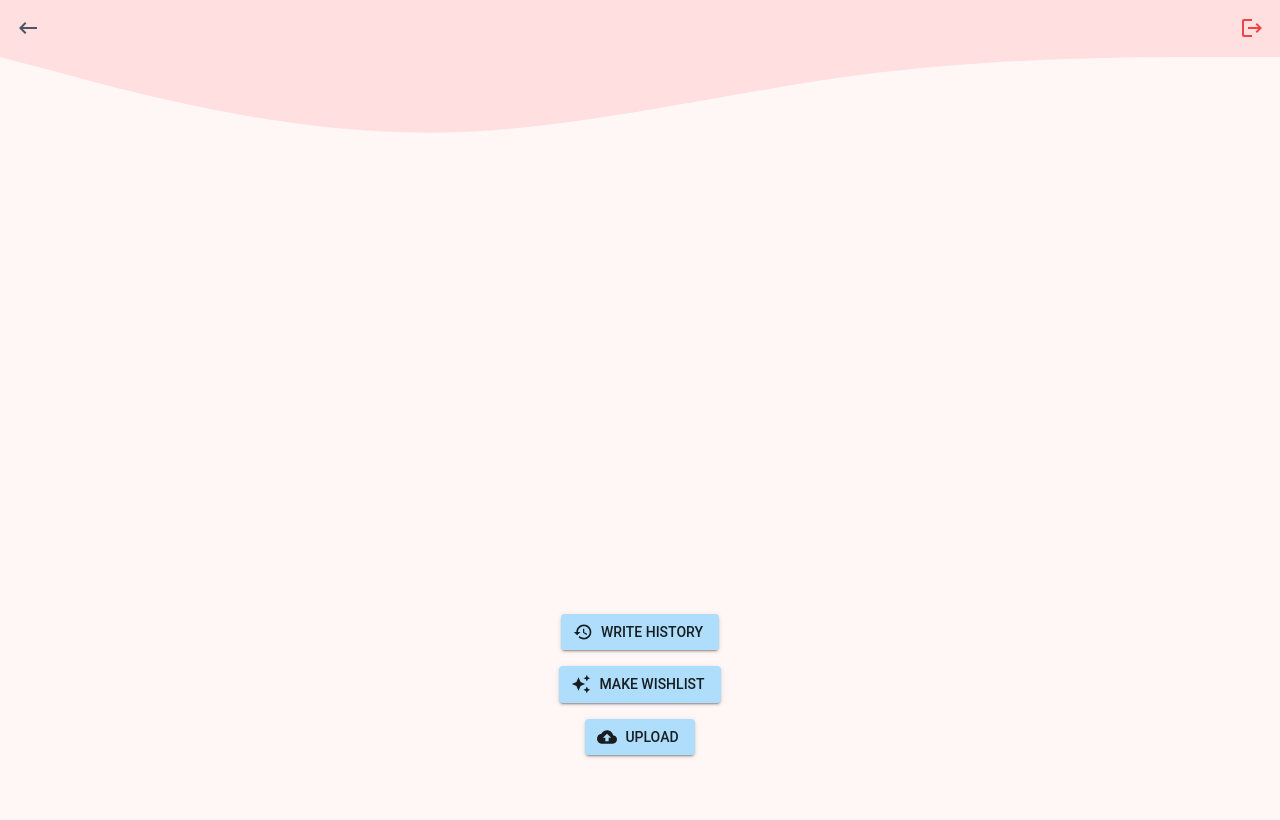
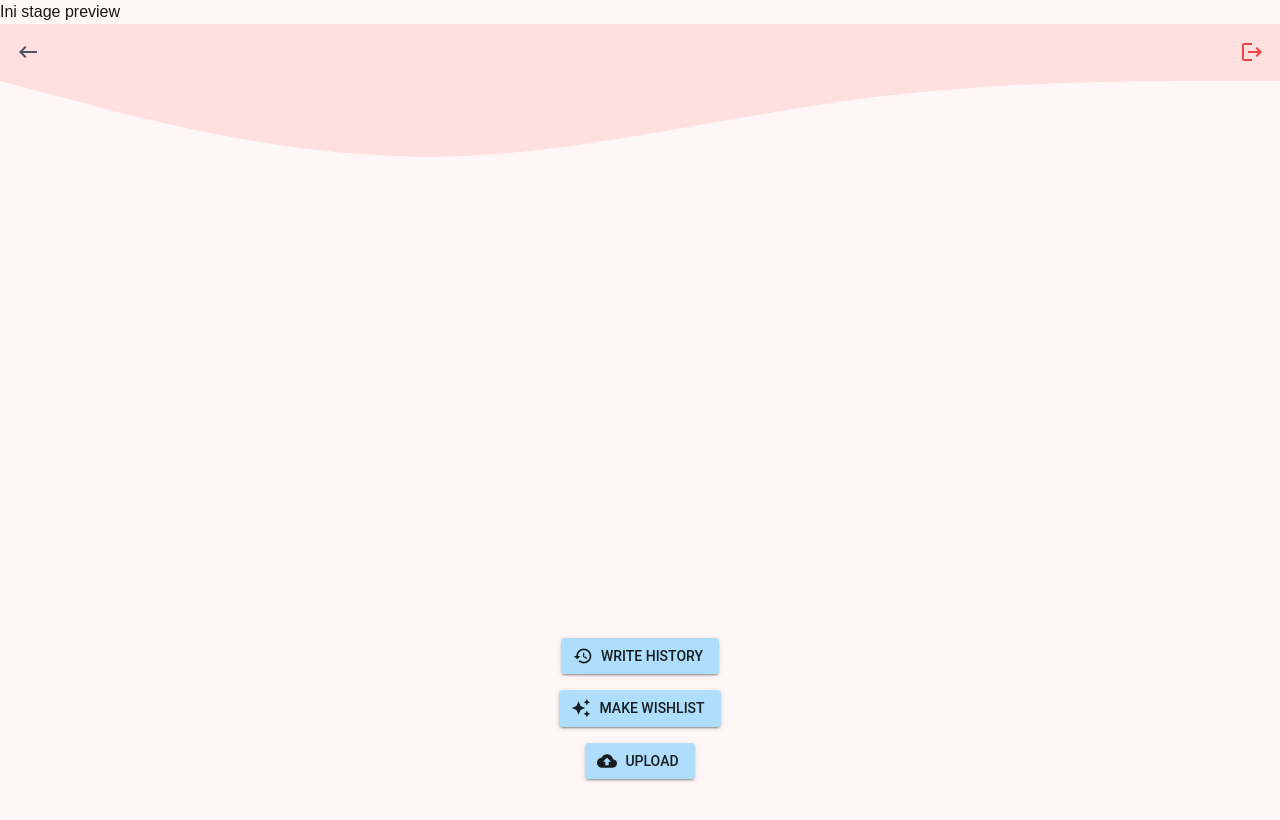
Before and after one commit to fannyramadhania/ours, a Next.js app: page / in a window 1280 px wide. Shown: the top 820 px of the page. Built offline with nearby package versions, Linux system fonts and the light colour scheme; no server answers.

Commit message:
Add new feature

```diff
--- a/src/app/layout.js
+++ b/src/app/layout.js
@@ -29,6 +29,7 @@ export default function RootLayout({ children }) {
       <body
         className={`${geistSans.variable} ${geistMono.variable} antialiased bg-basicWhite`}
       >
+        <p>Ini stage preview</p>
         <Routing children={children} />
       </body>
     </html>
```
